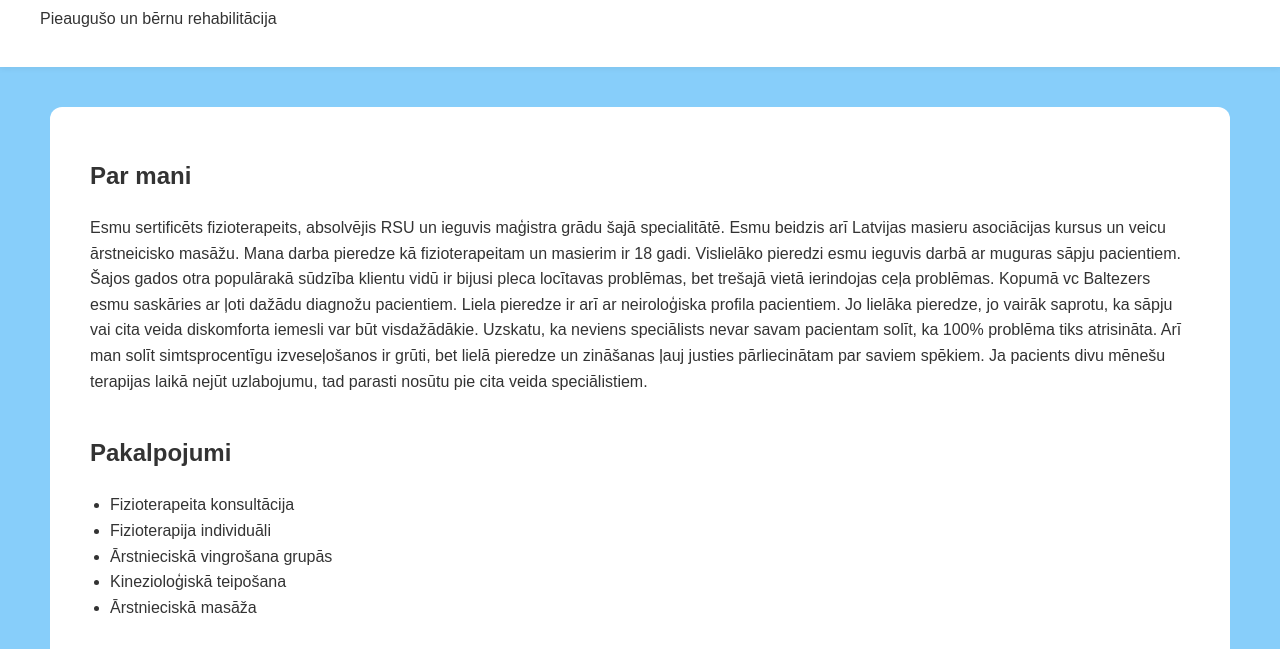
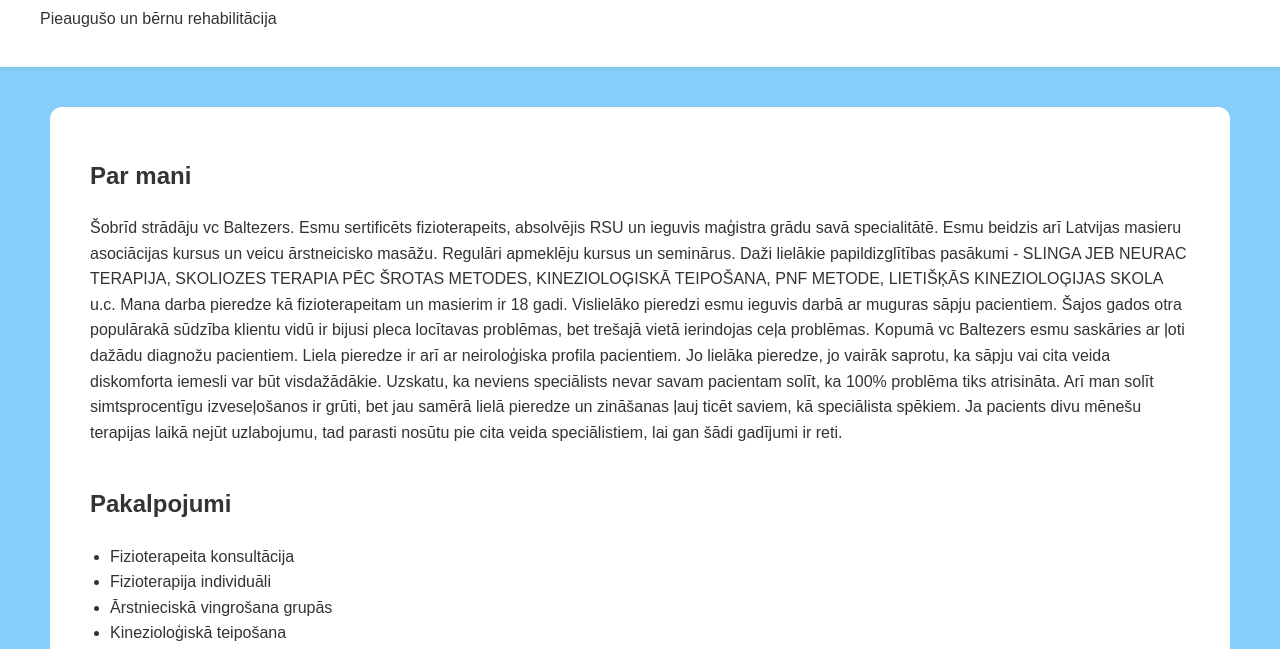
Before and after one commit to koernsedvins/fizioprofs, a plain HTML site: page index.html in a window 1280 px wide. Shown: the part 132-781 px from the top of the page. Drawn offline with Linux system fonts and the light colour scheme.

Commit message:
Revise 'about' section content in index.html
Updated the text in the 'about' section to reflect current work and experience.

```diff
--- a/index.html
+++ b/index.html
@@ -57,13 +57,15 @@
   <section id="about">
     <h2>Par mani</h2>
     <p>
-      Esmu sertificēts fizioterapeits, absolvējis RSU un ieguvis maģistra grādu šajā specialitātē. Esmu beidzis arī Latvijas masieru asociācijas kursus un veicu ārstneicisko
-      masāžu. Mana darba pieredze kā fizioterapeitam un masierim ir 18 gadi. Vislielāko pieredzi esmu ieguvis darbā ar muguras sāpju pacientiem. Šajos gados otra populārakā
+      Šobrīd strādāju vc Baltezers. Esmu sertificēts fizioterapeits, absolvējis RSU un ieguvis maģistra grādu savā specialitātē. Esmu beidzis arī Latvijas masieru asociācijas
+      kursus un veicu ārstneicisko masāžu. Regulāri apmeklēju kursus un seminārus. Daži lielākie papildizglītības pasākumi - SLINGA JEB NEURAC TERAPIJA, SKOLIOZES TERAPIA PĒC ŠROTAS
+      METODES, KINEZIOLOĢISKĀ TEIPOŠANA, PNF METODE, LIETIŠĶĀS KINEZIOLOĢIJAS SKOLA u.c.
+      Mana darba pieredze kā fizioterapeitam un masierim ir 18 gadi. Vislielāko pieredzi esmu ieguvis darbā ar muguras sāpju pacientiem. Šajos gados otra populārakā
       sūdzība klientu vidū ir bijusi pleca locītavas problēmas, bet trešajā vietā ierindojas ceļa problēmas. Kopumā vc Baltezers esmu saskāries ar ļoti dažādu diagnožu pacientiem.
       Liela pieredze ir arī ar neiroloģiska profila pacientiem.
       Jo lielāka pieredze, jo vairāk saprotu, ka sāpju vai cita veida diskomforta iemesli var būt visdažādākie. Uzskatu, ka neviens speciālists nevar savam pacientam solīt, ka
-      100% problēma tiks atrisināta. Arī man solīt simtsprocentīgu izveseļošanos ir grūti, bet lielā pieredze un zināšanas ļauj justies pārliecinātam par saviem spēkiem.
-      Ja pacients divu mēnešu terapijas laikā nejūt uzlabojumu, tad parasti nosūtu pie cita veida speciālistiem.
+      100% problēma tiks atrisināta. Arī man solīt simtsprocentīgu izveseļošanos ir grūti, bet  jau samērā lielā pieredze un zināšanas ļauj ticēt saviem, kā speciālista spēkiem.
+      Ja pacients divu mēnešu terapijas laikā nejūt uzlabojumu, tad parasti nosūtu pie cita veida speciālistiem, lai gan šādi gadījumi ir reti.
     </p>
   </section>
 
```
